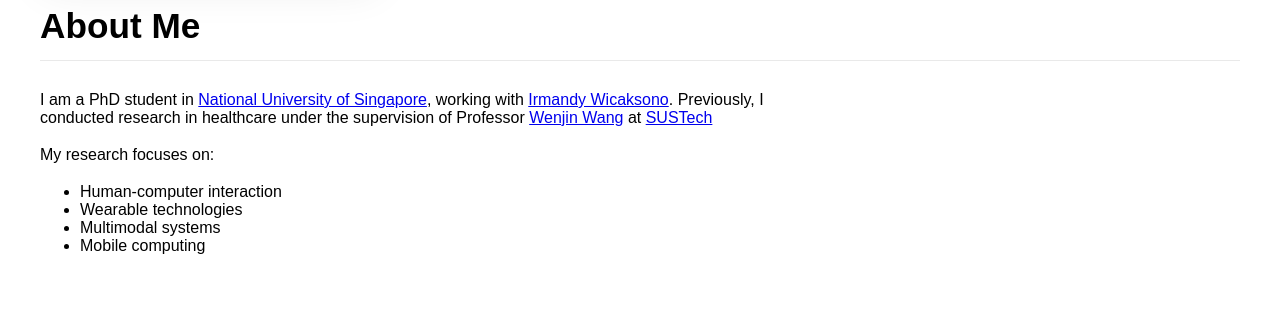
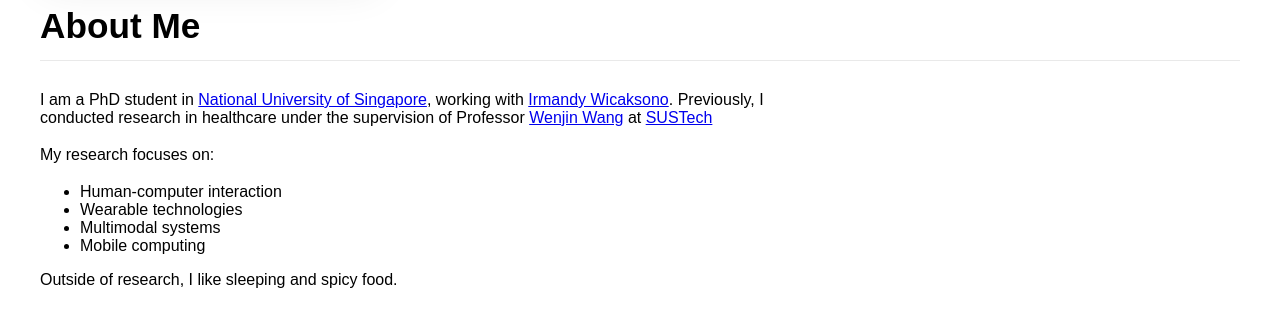
Before and after one commit to yingen-zhu/yingen-zhu.github.io, a Jekyll site: the page built from about.md, in a window 1280 px wide, cut to the strip 395-722 px from the top of the page. Built offline with Jekyll 4.4.1, drawn with Linux system fonts in a browser that asks for light colours.

Commit message:
Update about.md

```diff
--- a/about.md
+++ b/about.md
@@ -103,6 +103,10 @@ permalink: /about/
   <li>Mobile computing</li>
 </ul>
 
+  <p>
+  Outside of research, I like sleeping and spicy food.
+  </p>
+
 </div>
 
 <!--
```
